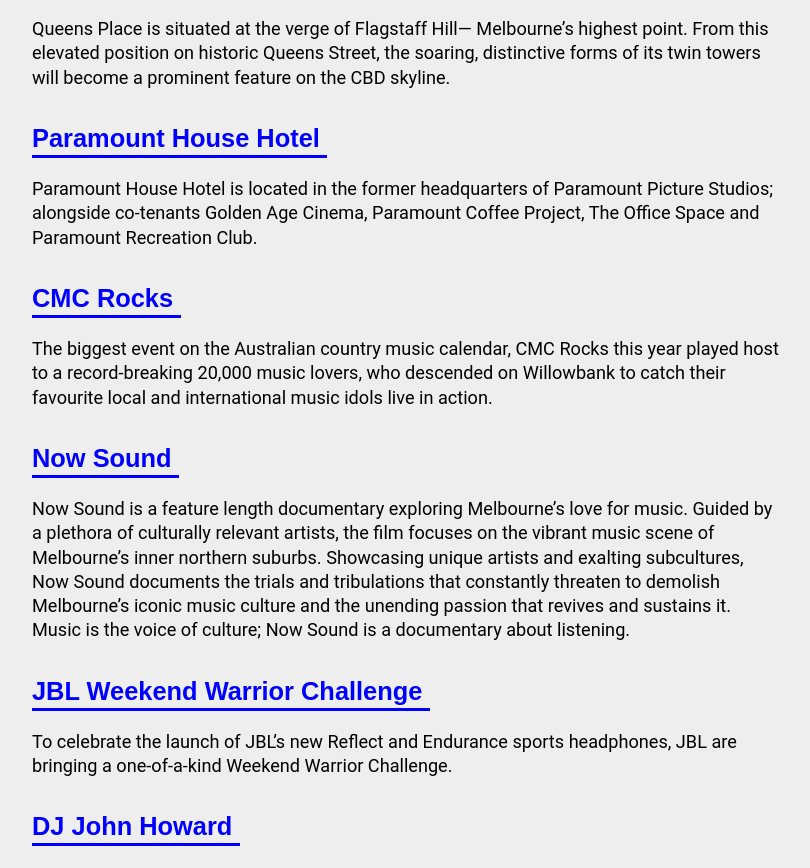
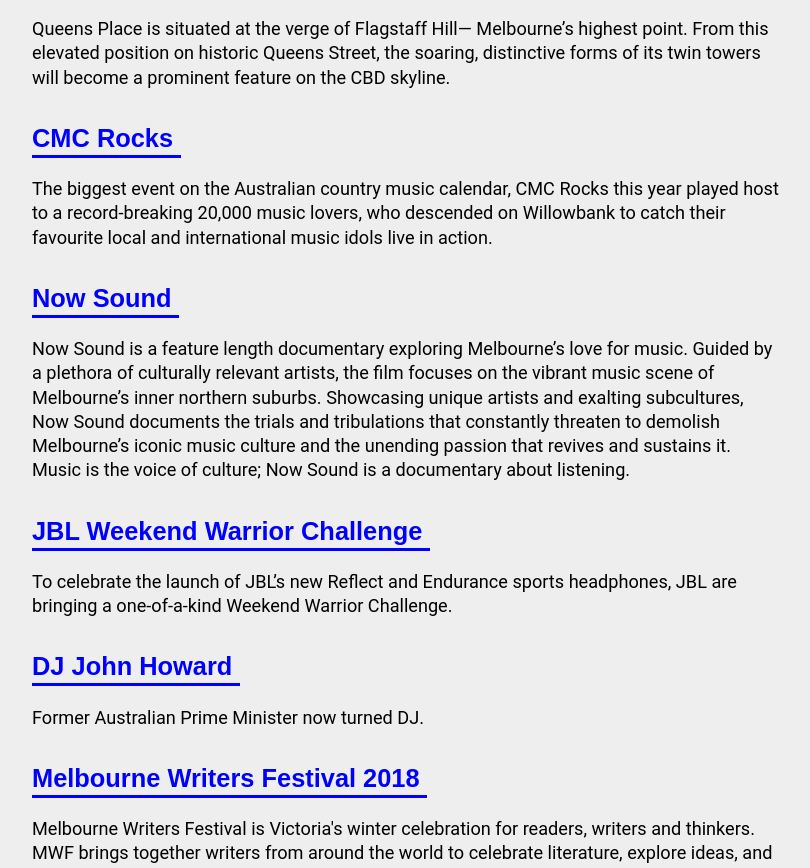
Before and after one commit to joelbrewster/gatsby_joelbrewster.com, a Gatsby app: page / in a window 1280 px wide. Shown: the part 1007-1875 px from the top of the page, without its empty margins (234-1044 px from the left). Built offline with nearby package versions, Linux system fonts and the light colour scheme.

Commit message:
Need to sort projects

```diff
--- a/src/pages/index.js
+++ b/src/pages/index.js
@@ -33,11 +33,6 @@
               name="Queens Place Melbourne"
               link="https://queensplacemelbourne.com.au/"
               summary="Queens Place is situated at the verge of Flagstaff Hill— Melbourne’s highest point. From this elevated position on historic Queens Street, the soaring, distinctive forms of its twin towers will become a prominent feature on the CBD skyline."
-            />
-            <Project
-              name="Paramount House Hotel"
-              link="https://paramounthousehotel.com"
-              summary="Paramount House Hotel is located in the former headquarters of Paramount Picture Studios; alongside co-tenants Golden Age Cinema, Paramount Coffee Project, The Office Space and Paramount Recreation Club."
             />
             <Project
               name="CMC Rocks"
```
